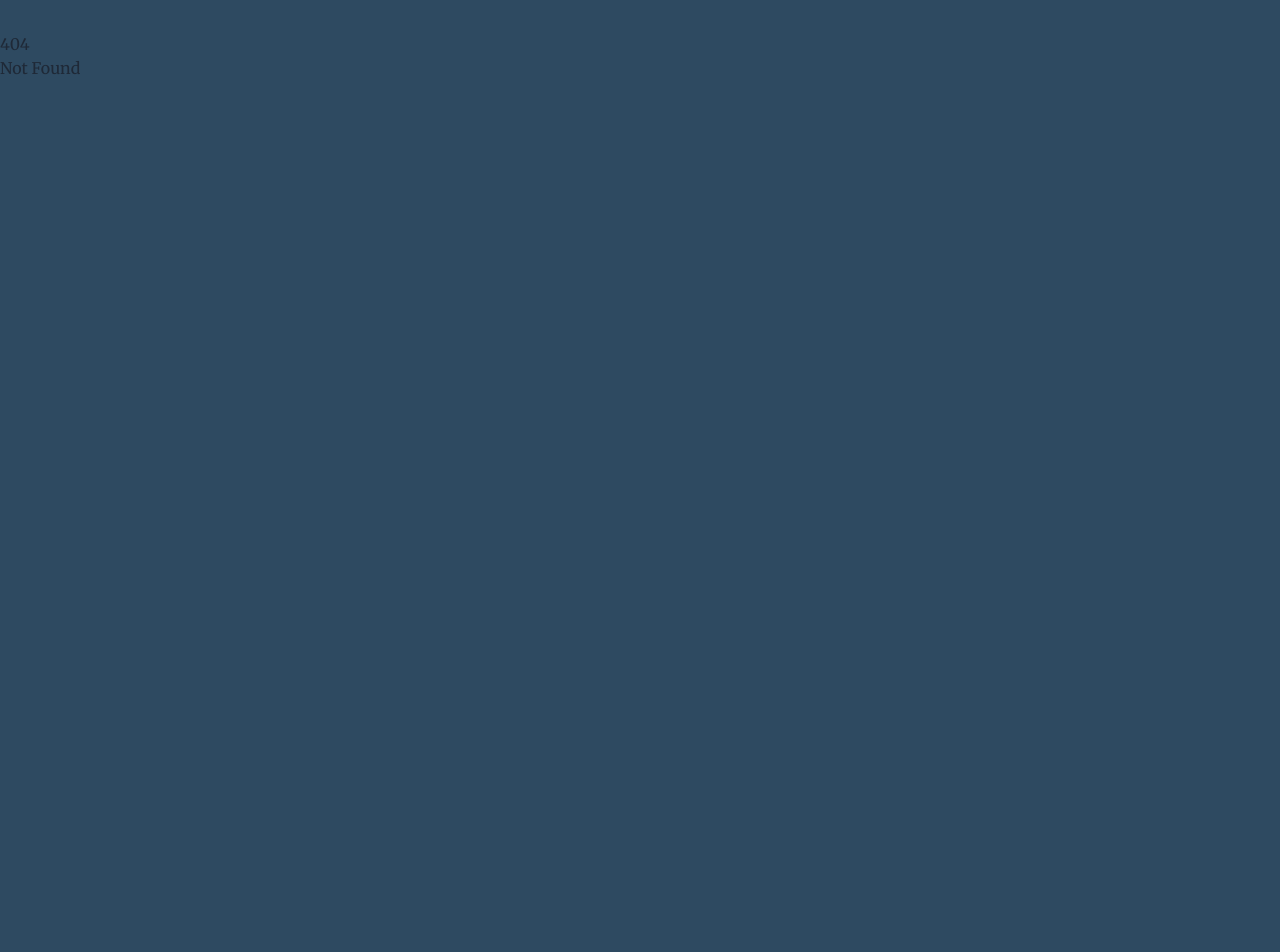
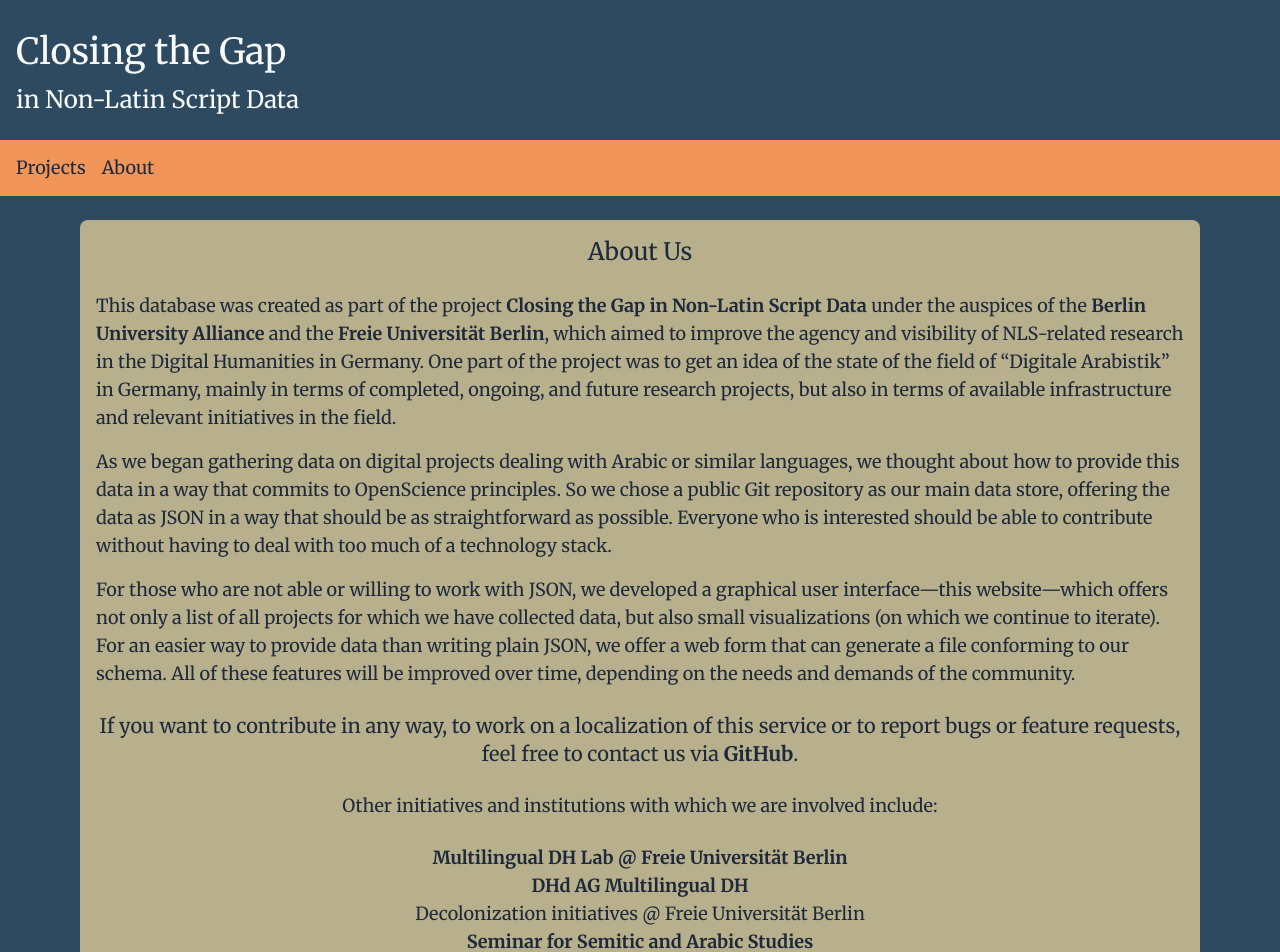
Before and after one commit to theodore-s-beers/ctg-redux, a SvelteKit app: page /about in a window 1280 px wide. Before the commit this address had no page. Shown: the top 952 px of the page. Before the commit the page ends 800 px from the top, so only its background shows below. Built offline with nearby package versions, Linux system fonts and the light colour scheme.

Commit message:
Add About page

```diff
--- a/src/app.html
+++ b/src/app.html
@@ -3,6 +3,11 @@
 	<head>
 		<meta charset="utf-8" />
 		<meta name="viewport" content="width=device-width" />
+
+		<meta
+			name="description"
+			content="A database of research projects involving non-Latin-script texts"
+		/>
 
 		<link rel="icon" href="%sveltekit.assets%/icon.svg" type="image/svg+xml" />
 
@@ -15,7 +20,7 @@
 
 		%sveltekit.head%
 	</head>
-	<body class="mx-0 my-8 bg-[#2e4a61] font-merry text-gray-800">
+	<body class="mx-0 my-8 bg-[#2e4a61] font-merry text-slate-800">
 		<div>%sveltekit.body%</div>
 	</body>
 </html>
--- /dev/null
+++ b/src/lib/Header.svelte
@@ -0,0 +1,11 @@
+<div class="mx-auto mb-6 max-w-7xl px-4 text-gray-50">
+	<h1 class="mb-3 text-4xl">Closing the Gap</h1>
+	<h2 class="text-2xl">in Non-Latin Script Data</h2>
+</div>
+
+<div class="mb-6 bg-[#f29559] py-3.5">
+	<div class="mx-auto flex max-w-7xl space-x-4 px-4 text-lg">
+		<a href="/" class="hover:underline">Projects</a>
+		<a href="/about" class="hover:underline">About</a>
+	</div>
+</div>
--- a/src/routes/+page.svelte
+++ b/src/routes/+page.svelte
@@ -1,6 +1,7 @@
 <script lang="ts">
 	import { onMount } from 'svelte';
-	import Card from './Card.svelte';
+	import Card from '$lib/Card.svelte';
+	import Header from '$lib/Header.svelte';
 
 	interface ProjectListing {
 		title: string;
@@ -56,23 +57,10 @@
 </script>
 
 <svelte:head>
-	<title>Closing the Gap in Non-Latin Script Data</title>
-	<meta
-		name="description"
-		content="A database of research projects involving non-Latin-script texts"
-	/>
+	<title>Closing the Gap in Non-Latin Script Data – Projects</title>
 </svelte:head>
 
-<div class="mx-auto mb-6 max-w-7xl px-4 text-gray-50">
-	<h1 class="mb-3 text-4xl">Closing the Gap</h1>
-	<h2 class="text-2xl">in Non-Latin Script Data</h2>
-</div>
-
-<div class="mb-6 bg-[#f29559] py-3.5">
-	<div class="mx-auto max-w-7xl px-4 text-lg">
-		<a href="/" class="hover:underline">Projects</a>
-	</div>
-</div>
+<Header />
 
 <div class="mx-auto max-w-7xl px-4">
 	<p class="mb-4 text-center text-lg text-gray-50">
--- /dev/null
+++ b/src/routes/about/+page.svelte
@@ -0,0 +1,109 @@
+<script lang="ts">
+	import Header from '$lib/Header.svelte';
+
+	// bg-[#b8b08d]
+</script>
+
+<svelte:head>
+	<title>Closing the Gap in Non-Latin Script Data – About</title>
+</svelte:head>
+
+<Header />
+
+<div class="mx-auto max-w-6xl px-4">
+	<div class="space-y-6 rounded-lg bg-[#b8b08d] p-4 text-lg">
+		<h2 class="text-center text-2xl">About Us</h2>
+
+		<div class="space-y-4">
+			<p>
+				This database was created as part of the project
+				<a
+					class="font-bold hover:underline"
+					href="https://www.berlin-university-alliance.de/commitments/research-quality/forschung/ongoing/closing-the-gap/index.html"
+					target="_blank"
+					rel="noreferrer">Closing the Gap in Non-Latin Script Data</a
+				>
+				under the auspices of the
+				<a
+					class="font-bold hover:underline"
+					href="https://www.berlin-university-alliance.de/index.html"
+					target="_blank"
+					rel="noreferrer">Berlin University Alliance</a
+				>
+				and the
+				<a class="font-bold hover:underline" href="https://www.fu-berlin.de/"
+					>Freie Universität Berlin</a
+				>, which aimed to improve the agency and visibility of NLS-related research in
+				the Digital Humanities in Germany. One part of the project was to get an idea of
+				the state of the field of “Digitale Arabistik” in Germany, mainly in terms of
+				completed, ongoing, and future research projects, but also in terms of available
+				infrastructure and relevant initiatives in the field.
+			</p>
+
+			<p>
+				As we began gathering data on digital projects dealing with Arabic or similar
+				languages, we thought about how to provide this data in a way that commits to
+				OpenScience principles. So we chose a public Git repository as our main data
+				store, offering the data as JSON in a way that should be as straightforward as
+				possible. Everyone who is interested should be able to contribute without having
+				to deal with too much of a technology stack.
+			</p>
+
+			<p>
+				For those who are not able or willing to work with JSON, we developed a
+				graphical user interface—this website—which offers not only a list of all
+				projects for which we have collected data, but also small visualizations (on
+				which we continue to iterate). For an easier way to provide data than writing
+				plain JSON, we offer a web form that can generate a file conforming to our
+				schema. All of these features will be improved over time, depending on the needs
+				and demands of the community.
+			</p>
+		</div>
+
+		<div class="space-y-6 text-center">
+			<p class="text-xl">
+				If you want to contribute in any way, to work on a localization of this service
+				or to report bugs or feature requests, feel free to contact us via
+				<a
+					class="font-bold hover:underline"
+					href="https://github.com/M-L-D-H/Closing-The-Gap-In-Non-Latin-Script-Data"
+					target="_blank"
+					rel="noreferrer">GitHub</a
+				>.
+			</p>
+
+			<p>Other initiatives and institutions with which we are involved include:</p>
+
+			<ul>
+				<li>
+					<a
+						class="font-bold hover:underline"
+						href="https://www.ada.fu-berlin.de/ada-labs/multilingual-dh/index.html"
+						target="_blank"
+						rel="noreferrer">Multilingual DH Lab @ Freie Universität Berlin</a
+					>
+				</li>
+
+				<li>
+					<a
+						class="font-bold hover:underline"
+						href="https://dig-hum.de/ag-multilingual-dh"
+						target="_blank"
+						rel="noreferrer">DHd AG Multilingual DH</a
+					>
+				</li>
+
+				<li>Decolonization initiatives @ Freie Universität Berlin</li>
+
+				<li>
+					<a
+						class="font-bold hover:underline"
+						href="https://www.geschkult.fu-berlin.de/e/semiarab/arabistik/index.html"
+						target="_blank"
+						rel="noreferrer">Seminar for Semitic and Arabic Studies</a
+					>
+				</li>
+			</ul>
+		</div>
+	</div>
+</div>
```
Also changed, not shown: src/lib/Card.svelte (renamed from src/routes/Card.svelte).
